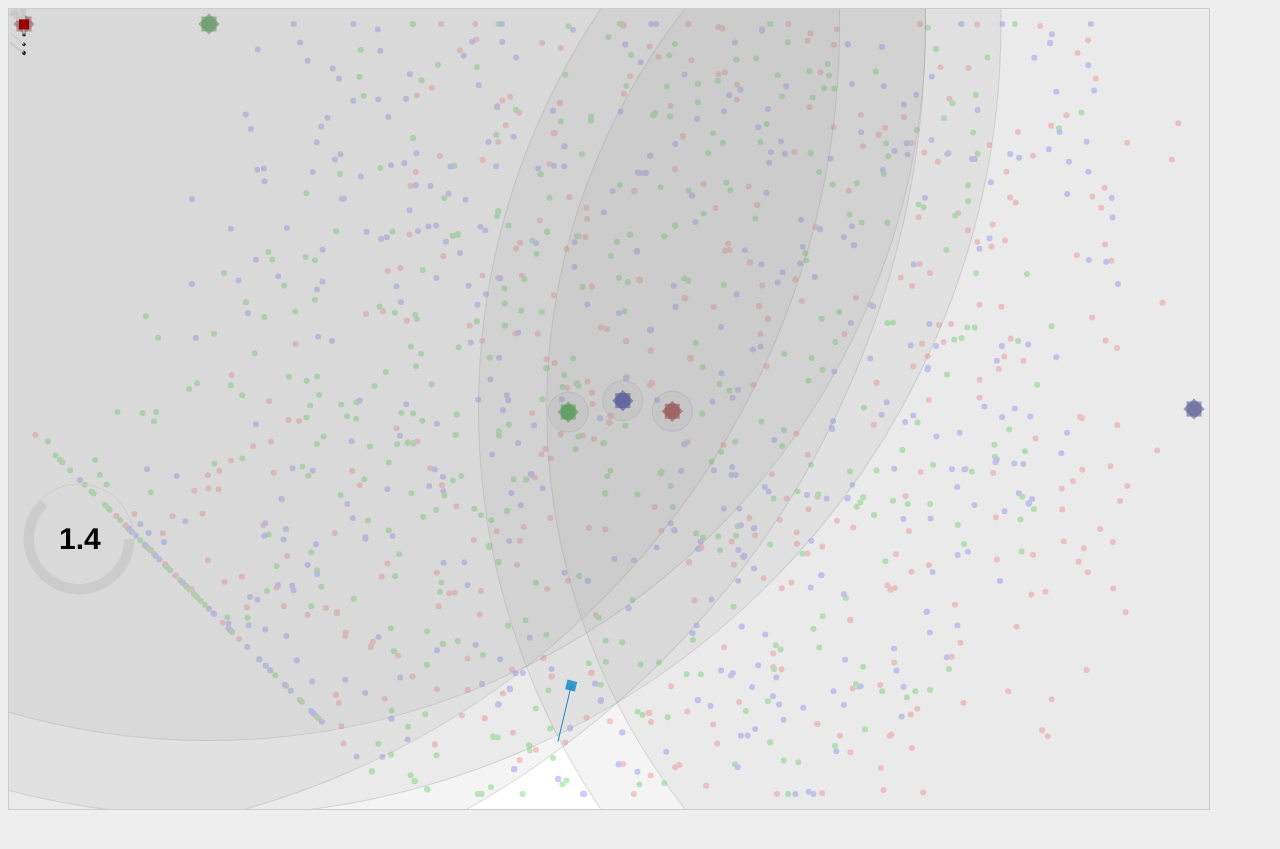
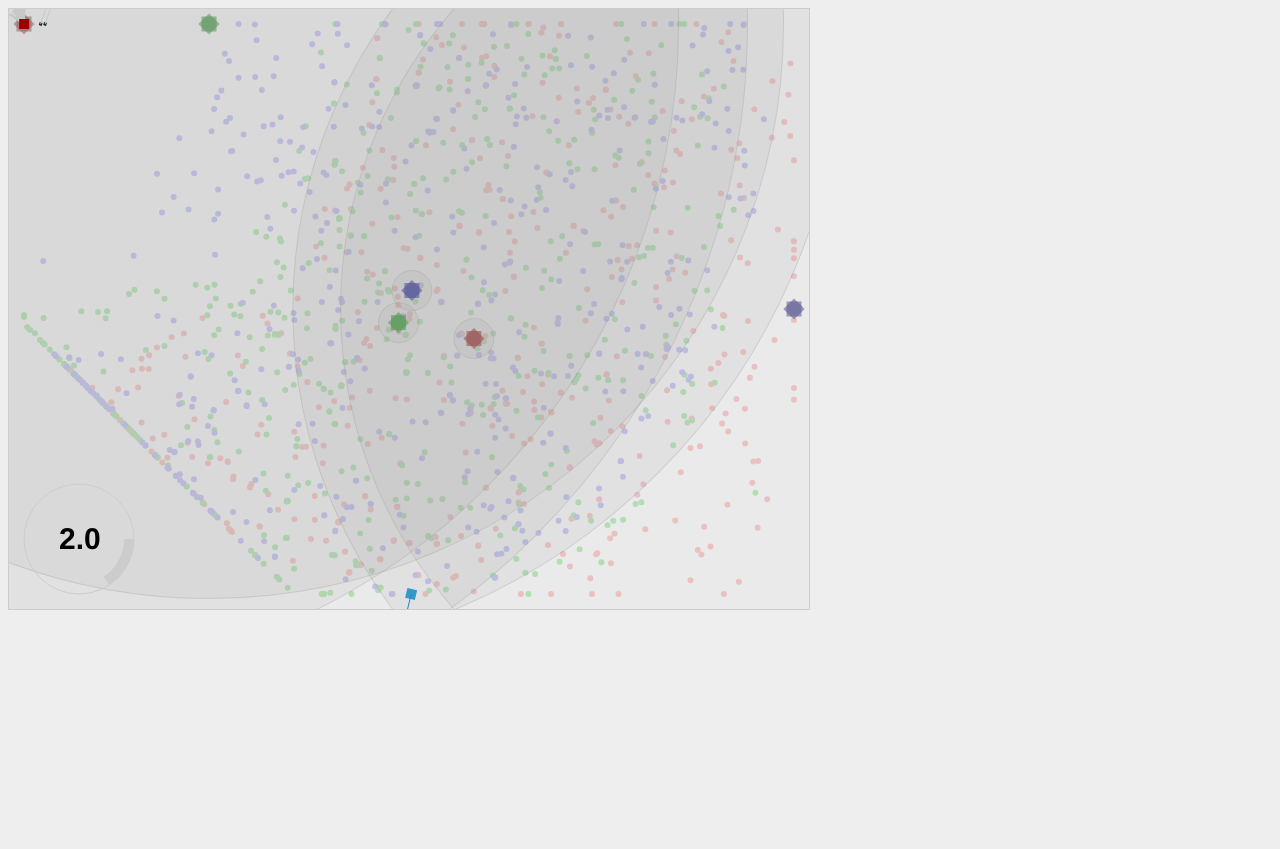
Before and after one commit to zhehe/zhehe.github.io, a Jekyll site: the page blog/pf.html, which Jekyll copies as it is, in a window 1280 px wide. Shown: the top 849 px of the page. Built offline with Jekyll 4.4.1, drawn with Linux system fonts in a browser that asks for light colours.

Commit message:
Update pf.html

```diff
--- a/blog/pf.html
+++ b/blog/pf.html
@@ -3,7 +3,7 @@ body{background-color:#eee;}
 canvas{border:1px solid #ccc;background-color:#fff;}
 </style>
 
-<canvas width="1200" height="800"></canvas>
+<canvas width="800" height="600"></canvas>
 
 <script type='text/javascript'>
 var canvas = document.getElementsByTagName('canvas')[0];
```
